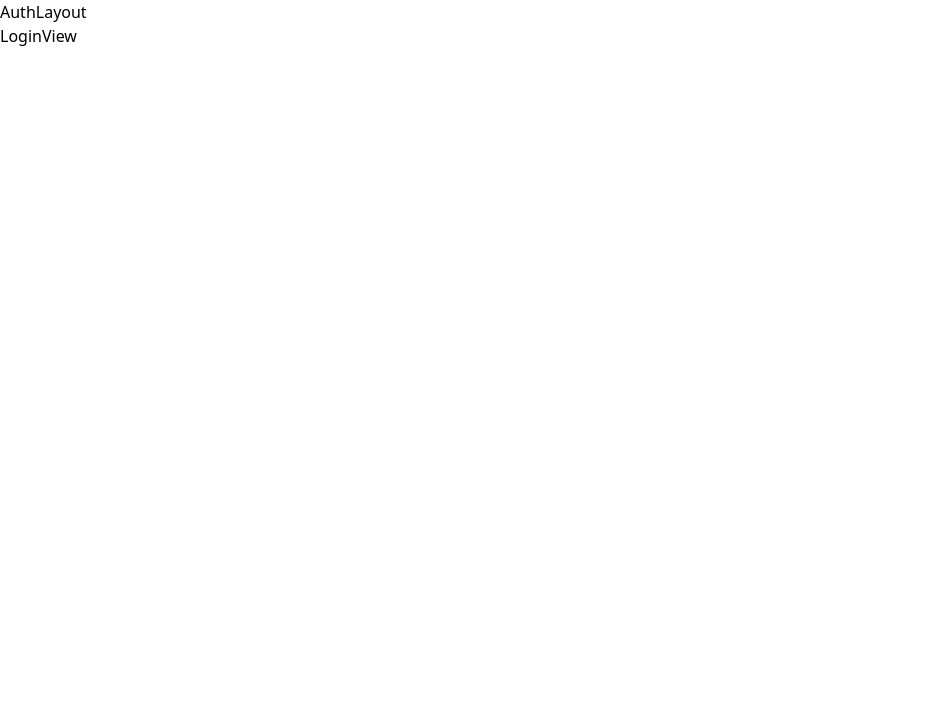
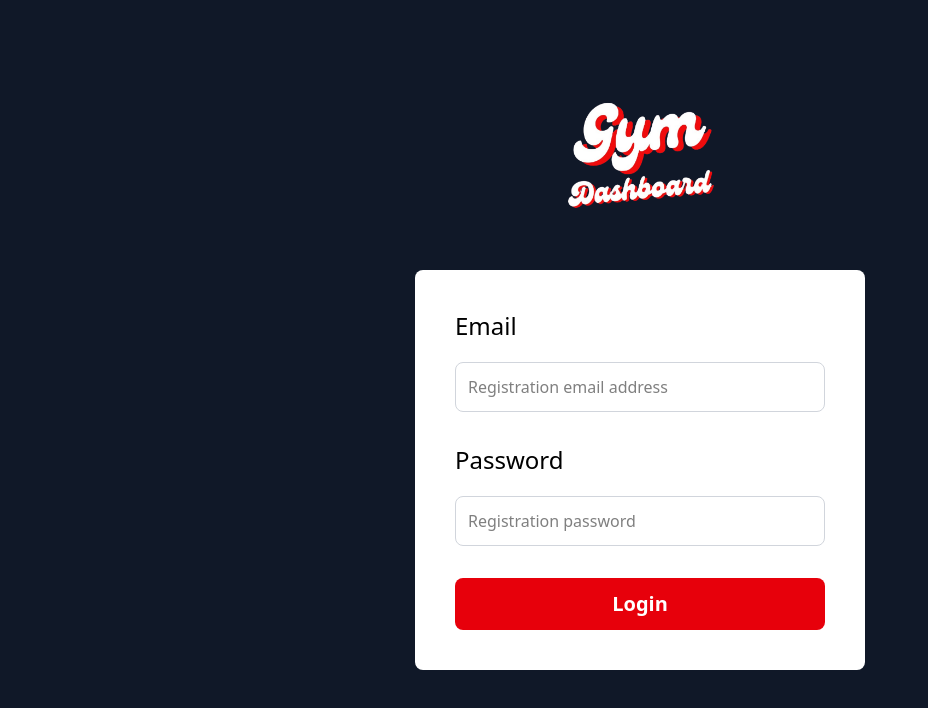
Before and after one commit to Carlos9190/GymDashboard_Frontend, a React (Vite) app: page /auth/login in a window 1280 px wide. Shown: the top 708 px of the page, without its empty margins (0-928 px from the left). Built offline with nearby package versions, Linux system fonts and the light colour scheme.

Commit message:
feat: implement LoginView with form handling and validation, add ErrorMessage component for error display

```diff
--- /dev/null
+++ b/src/components/ErrorMessage.tsx
@@ -0,0 +1,7 @@
+export default function ErrorMessage({ children }: { children: React.ReactNode }) {
+  return (
+    <div className=" text-center bg-red-100 text-red-600 font-bold p-3 uppercase text-sm">
+      {children}
+    </div>
+  )
+}
--- a/src/layouts/AuthLayout.tsx
+++ b/src/layouts/AuthLayout.tsx
@@ -1,11 +1,15 @@
 import { Outlet } from "react-router-dom"
+import Logo from "../components/Logo"
 
 export default function AuthLayout() {
   return (
     <>
-      <div>AuthLayout</div>
-
-      <Outlet />
+      <div className="bg-gray-900 min-h-screen flex flex-col items-center">
+        <Logo />
+        <div className="mx-auto w-[450px]">
+          <Outlet />
+        </div>
+      </div>
     </>
   )
 }
--- a/src/router.tsx
+++ b/src/router.tsx
@@ -8,7 +8,7 @@ export default function Router() {
         <BrowserRouter>
             <Routes>
                 <Route element={<AuthLayout />}>
-                    <Route path="/auth/login" element={<LoginView />} index />
+                    <Route path="/auth/login" element={<LoginView />} />
                 </Route>
             </Routes>
         </BrowserRouter>
--- /dev/null
+++ b/src/types/index.ts
@@ -0,0 +1,12 @@
+import { z } from "zod"
+
+// Auth
+const authSchema = z.object({
+    name: z.string(),
+    email: z.string().email(),
+    password: z.string(),
+    password_confirmation: z.string()
+})
+
+type Auth = z.infer<typeof authSchema>
+export type UserLoginForm = Pick<Auth, 'email' | 'password'>
--- a/src/views/auth/LoginView.tsx
+++ b/src/views/auth/LoginView.tsx
@@ -1,10 +1,71 @@
+import { useForm } from "react-hook-form";
+import { UserLoginForm } from "../../types";
+import ErrorMessage from "../../components/ErrorMessage";
 
 export default function LoginView() {
+
+  const initialValues: UserLoginForm = {
+    email: '',
+    password: '',
+  }
+  const { register, handleSubmit, formState: { errors } } = useForm({ defaultValues: initialValues })
+
+  const handleLogin = (formData: UserLoginForm) => { }
+
   return (
     <>
-      <div>LoginView</div>
+      <form
+        onSubmit={handleSubmit(handleLogin)}
+        className="space-y-8 p-10 bg-white rounded-lg"
+        noValidate
+      >
+        <div className="flex flex-col gap-5">
+          <label
+            className="font-normal text-2xl"
+          >Email</label>
 
+          <input
+            id="email"
+            type="email"
+            placeholder="Registration email address"
+            className="w-full p-3 border-gray-300 border rounded-lg"
+            {...register("email", {
+              required: "Email is required",
+              pattern: {
+                value: /\S+@\S+\.\S+/,
+                message: "Invalid email address",
+              },
+            })}
+          />
+          {errors.email && (
+            <ErrorMessage>{errors.email.message}</ErrorMessage>
+          )}
+        </div>
 
+        <div className="flex flex-col gap-5">
+          <label
+            className="font-normal text-2xl"
+          >Password</label>
+
+          <input
+            type="password"
+            placeholder="Registration password"
+            className="w-full p-3 border-gray-300 border rounded-lg"
+            {...register("password", {
+              required: "Password is required",
+            })}
+          />
+          {errors.password && (
+            <ErrorMessage>{errors.password.message}</ErrorMessage>
+          )}
+        </div>
+
+        <input
+          type="submit"
+          value='Login'
+          className="bg-red-600 hover:bg-red-700 w-full p-3 text-white font-black text-xl cursor-pointer rounded-lg"
+        />
+      </form>
     </>
   )
 }
```
